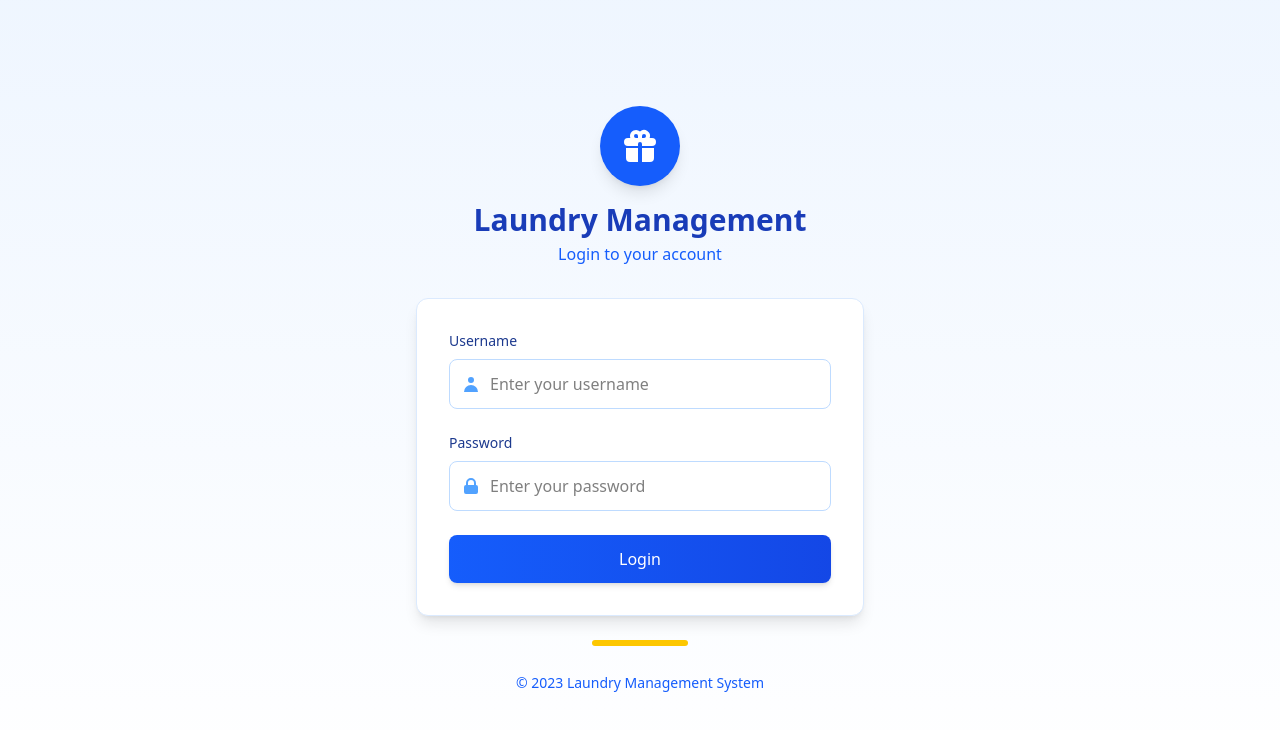
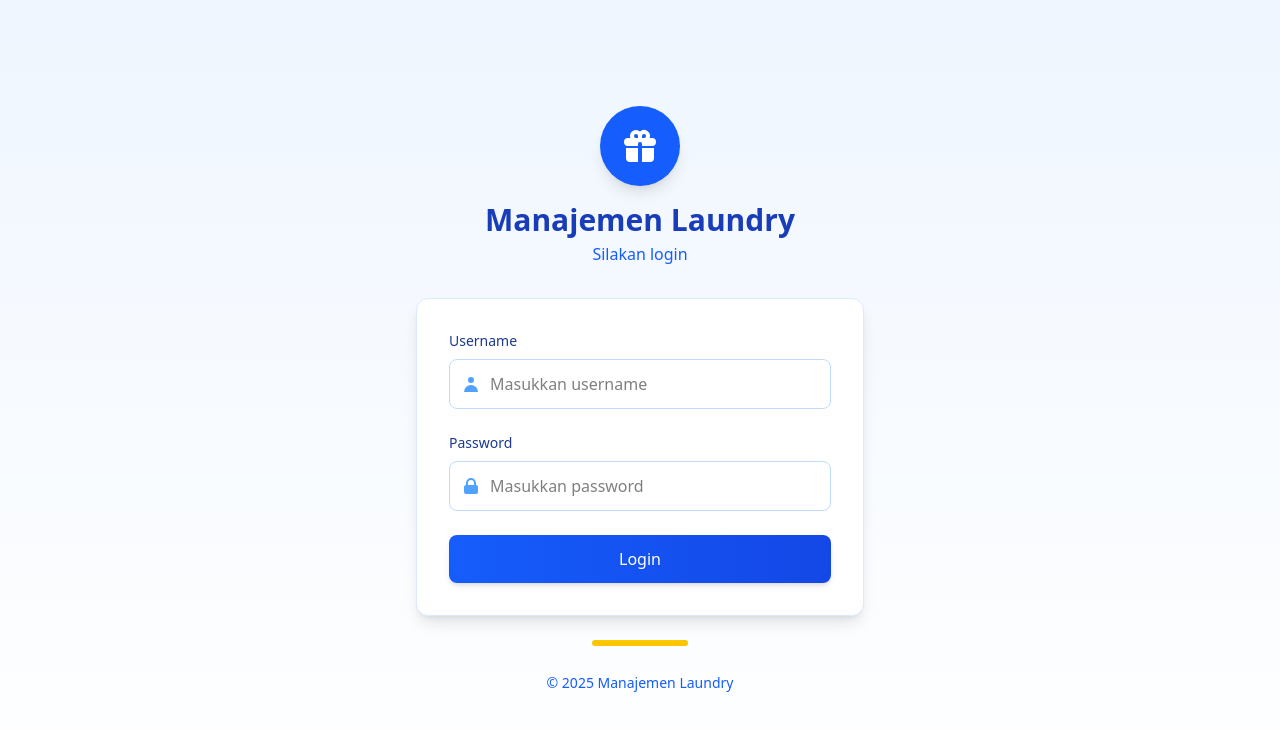
Before and after one commit to latiiippp/122140137_uas_pemweb_manajemen_laundry, a React (Vite) app in the folder frontend/: page /login in a window 1280 px wide. Shown: the top 730 px of the page. Built offline with nearby package versions, Linux system fonts and the light colour scheme.

Commit message:
mini fix: bahasa form login

```diff
--- a/frontend/src/components/login/LoginForm.jsx
+++ b/frontend/src/components/login/LoginForm.jsx
@@ -55,7 +55,7 @@ export default function LoginForm({ onSubmit, error, loading }) {
           icon={userIcon}
           value={username}
           onChange={(e) => setUsername(e.target.value)}
-          placeholder="Enter your username"
+          placeholder="Masukkan username"
         />
 
         <LoginInput
@@ -65,7 +65,7 @@ export default function LoginForm({ onSubmit, error, loading }) {
           icon={passwordIcon}
           value={password}
           onChange={(e) => setPassword(e.target.value)}
-          placeholder="Enter your password"
+          placeholder="Masukkan password"
         />
 
         <LoginButton loading={loading} />
--- a/frontend/src/components/login/LoginHeader.jsx
+++ b/frontend/src/components/login/LoginHeader.jsx
@@ -16,8 +16,8 @@ export default function LoginHeader() {
           <path d="M9 11H3v5a2 2 0 002 2h4v-7zM11 18h4a2 2 0 002-2v-5h-6v7z" />
         </svg>
       </div>
-      <h1 className="text-3xl font-bold text-blue-800">Laundry Management</h1>
-      <p className="text-blue-600 mt-1">Login to your account</p>
+      <h1 className="text-3xl font-bold text-blue-800">Manajemen Laundry</h1>
+      <p className="text-blue-600 mt-1">Silakan login</p>
     </div>
   );
 }
--- a/frontend/src/context/AuthContext.jsx
+++ b/frontend/src/context/AuthContext.jsx
@@ -1,4 +1,4 @@
-import { useState } from "react";
+import { useState, useEffect } from "react"; // Tambahkan import useEffect
 import { AuthContext } from "./context";
 
 // Dummy users for testing
@@ -33,9 +33,9 @@ export function AuthProvider({ children }) {
           setUser(userData);
           resolve(userData);
         } else {
-          reject(new Error("Invalid username or password"));
+          reject(new Error("Invalid credentials"));
         }
-      }, 800); // Simulate network delay
+      }, 800);
     });
   };
 
@@ -44,8 +44,8 @@ export function AuthProvider({ children }) {
     setUser(null);
   };
 
-  // Check for existing user in localStorage on app load
-  useState(() => {
+  // PERBAIKAN: Ganti useState menjadi useEffect
+  useEffect(() => {
     const storedUser = localStorage.getItem("user");
     if (storedUser) {
       try {
--- a/frontend/src/pages/LoginPage.jsx
+++ b/frontend/src/pages/LoginPage.jsx
@@ -41,7 +41,7 @@ export default function LoginPage() {
         </div>
 
         <p className="text-center mt-6 text-blue-600">
-          <span className="text-sm">© 2023 Laundry Management System</span>
+          <span className="text-sm">© 2025 Manajemen Laundry</span>
         </p>
       </div>
     </div>
```
